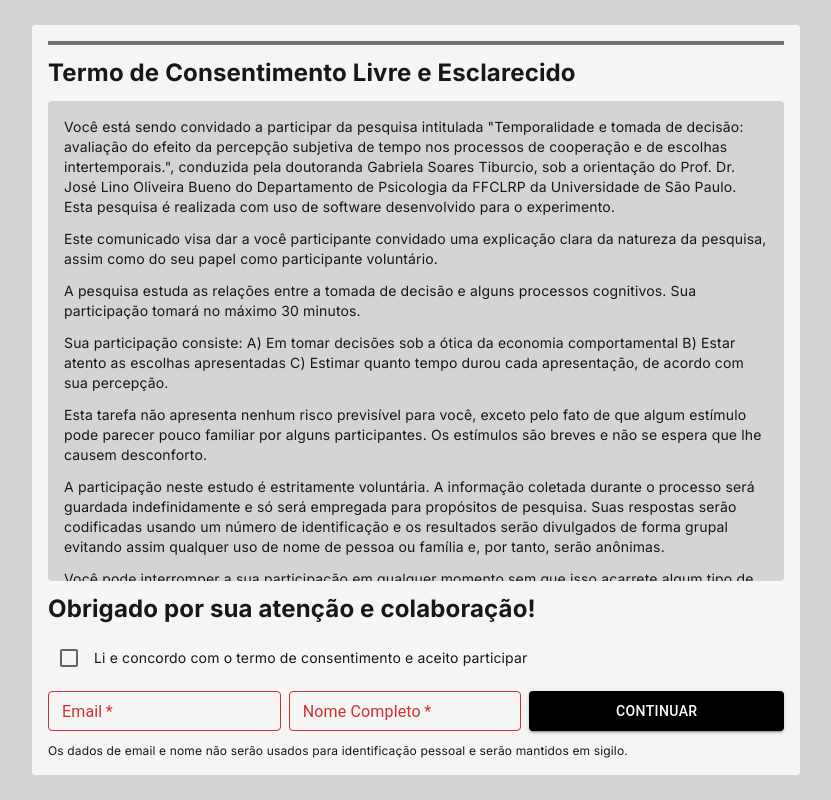
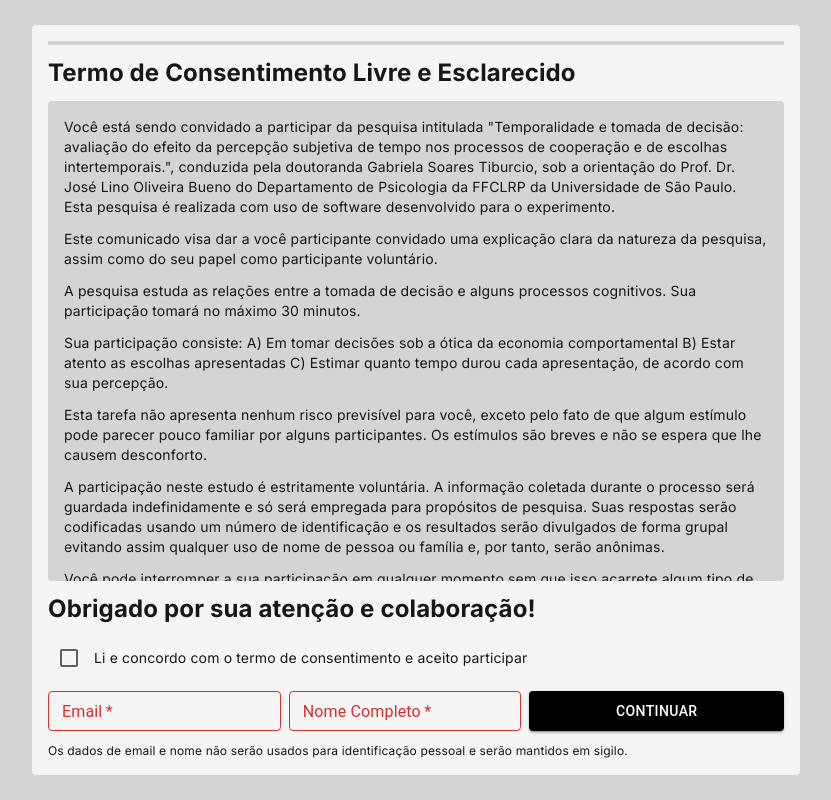
Before and after one commit to erickoda/coleta-de-dados-doutorado, a Next.js app: page / in a window 1280 px wide. Shown: the whole page, without its empty margins (224-1055 px from the left). Built offline with nearby package versions, Linux system fonts and the light colour scheme.

Commit message:
fix: fixed progress bar color

```diff
--- a/src/app/components/ProgressBar/index.tsx
+++ b/src/app/components/ProgressBar/index.tsx
@@ -6,9 +6,9 @@ const ProgressBar = () => {
 
   return (
     <>
-      <div className="w-full bg-neutral-500 h-1">
+      <div className="w-full bg-neutral-300 h-1">
         <div
-          className="bg-neutral-100 h-1"
+          className="bg-neutral-500 h-1"
           style={{ width: `${conclusion_percentage}%` }}
         ></div>
       </div>
```
